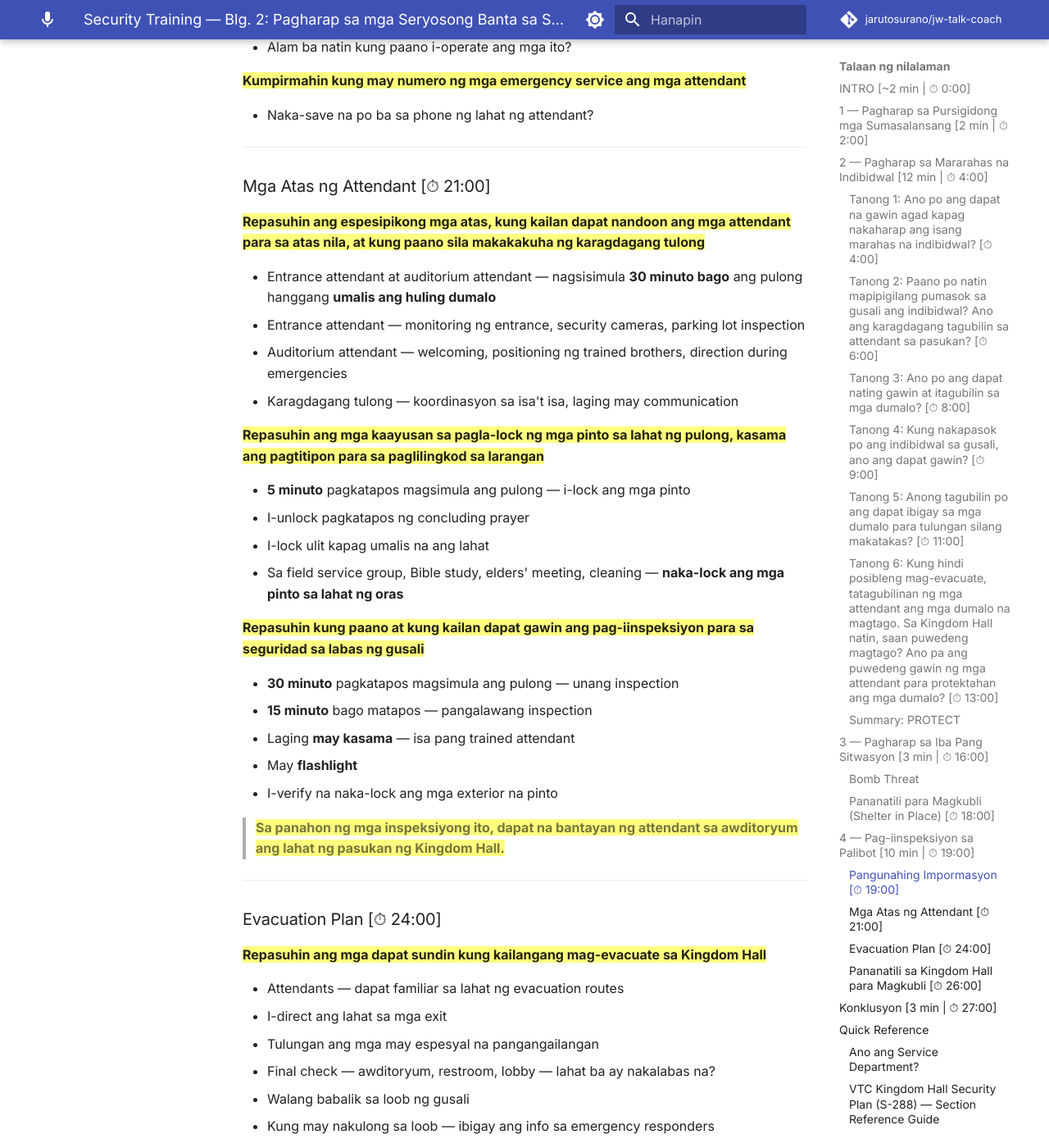
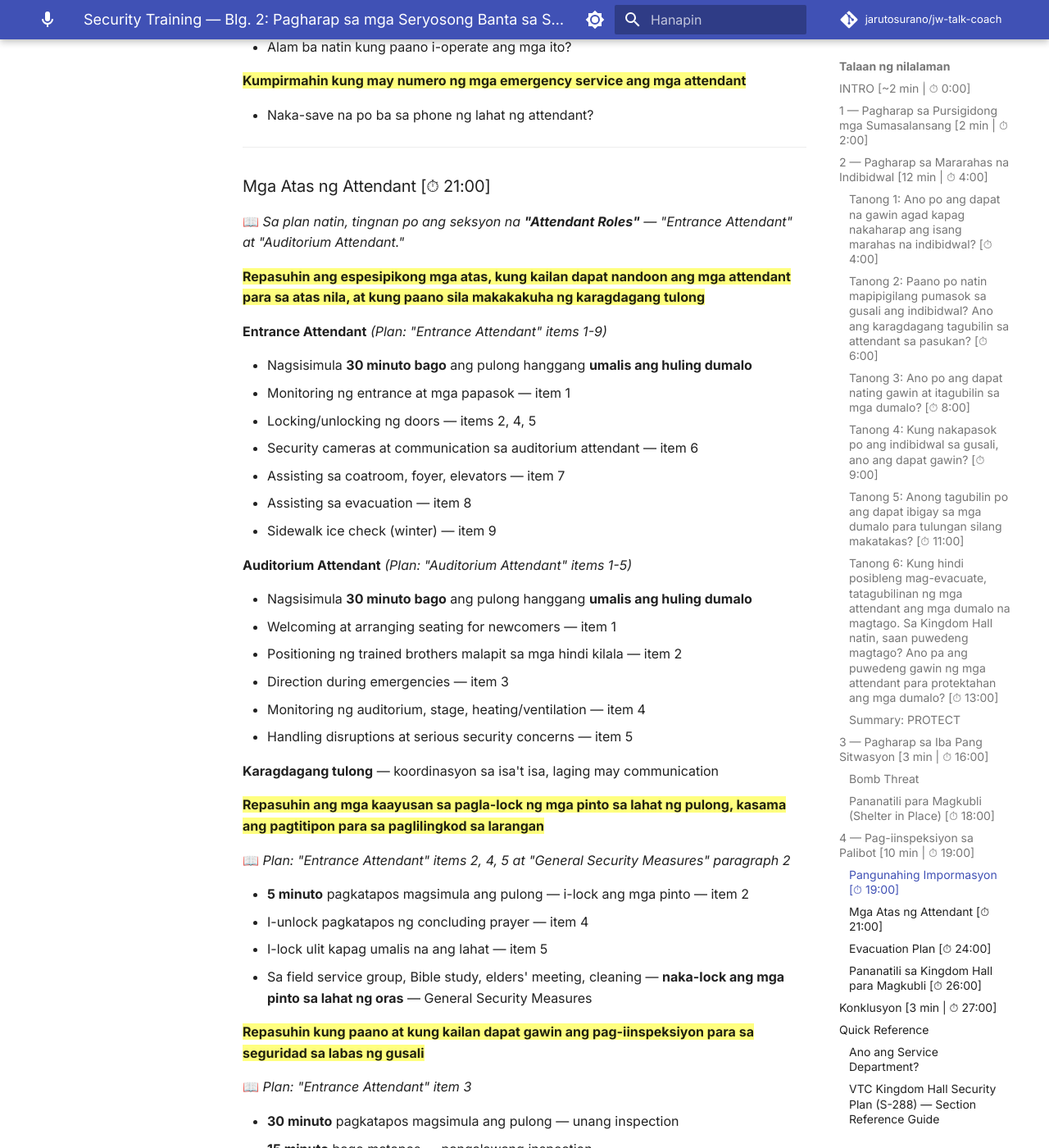
Before and after one commit to jarutosurano/jw-talk-coach, an MkDocs documentation site: the page built from docs/talks/30min/s289-security-training-blg2/index.md, in a window 1280 px wide and 1400 px high, scrolled down 8939 px. Shown: the whole window at 82% size. Built offline with MkDocs 1.6.1 and Material for MkDocs 9.7.7, drawn with Linux system fonts in a browser that asks for light colours; comment, search, counter and statistics services are not loaded.

Commit message:
Add S-288 section/item references to Mga Atas ng Attendant walkthrough
- Mapped each outline point to specific S-288 sections and item numbers
- Split attendant duties into Entrance Attendant (items 1-9) and Auditorium Attendant (items 1-5)
- Added plan references for door locking and parking lot inspection items

Co-Authored-By: Claude Opus 4.6 (1M context) <noreply@anthropic.com>

```diff
--- a/docs/talks/30min/s289-security-training-blg2/index.md
+++ b/docs/talks/30min/s289-security-training-blg2/index.md
@@ -304,21 +304,43 @@ Follow-up: **Matapos mag-evacuate, anong mga hakbang ang dapat gawin?**
 
 ### Mga Atas ng Attendant [⏱ 21:00]
 
+📖 *Sa plan natin, tingnan po ang seksyon na **"Attendant Roles"** — "Entrance Attendant" at "Auditorium Attendant."*
+
 **==Repasuhin ang espesipikong mga atas, kung kailan dapat nandoon ang mga attendant para sa atas nila, at kung paano sila makakakuha ng karagdagang tulong==**
 
-- Entrance attendant at auditorium attendant — nagsisimula **30 minuto bago** ang pulong hanggang **umalis ang huling dumalo**
-- Entrance attendant — monitoring ng entrance, security cameras, parking lot inspection
-- Auditorium attendant — welcoming, positioning ng trained brothers, direction during emergencies
-- Karagdagang tulong — koordinasyon sa isa't isa, laging may communication
+**Entrance Attendant** *(Plan: "Entrance Attendant" items 1-9)*
+
+- Nagsisimula **30 minuto bago** ang pulong hanggang **umalis ang huling dumalo**
+- Monitoring ng entrance at mga papasok — item 1
+- Locking/unlocking ng doors — items 2, 4, 5
+- Security cameras at communication sa auditorium attendant — item 6
+- Assisting sa coatroom, foyer, elevators — item 7
+- Assisting sa evacuation — item 8
+- Sidewalk ice check (winter) — item 9
+
+**Auditorium Attendant** *(Plan: "Auditorium Attendant" items 1-5)*
+
+- Nagsisimula **30 minuto bago** ang pulong hanggang **umalis ang huling dumalo**
+- Welcoming at arranging seating for newcomers — item 1
+- Positioning ng trained brothers malapit sa mga hindi kilala — item 2
+- Direction during emergencies — item 3
+- Monitoring ng auditorium, stage, heating/ventilation — item 4
+- Handling disruptions at serious security concerns — item 5
+
+**Karagdagang tulong** — koordinasyon sa isa't isa, laging may communication
 
 **==Repasuhin ang mga kaayusan sa pagla-lock ng mga pinto sa lahat ng pulong, kasama ang pagtitipon para sa paglilingkod sa larangan==**
 
-- **5 minuto** pagkatapos magsimula ang pulong — i-lock ang mga pinto
-- I-unlock pagkatapos ng concluding prayer
-- I-lock ulit kapag umalis na ang lahat
-- Sa field service group, Bible study, elders' meeting, cleaning — **naka-lock ang mga pinto sa lahat ng oras**
+📖 *Plan: "Entrance Attendant" items 2, 4, 5 at "General Security Measures" paragraph 2*
+
+- **5 minuto** pagkatapos magsimula ang pulong — i-lock ang mga pinto — item 2
+- I-unlock pagkatapos ng concluding prayer — item 4
+- I-lock ulit kapag umalis na ang lahat — item 5
+- Sa field service group, Bible study, elders' meeting, cleaning — **naka-lock ang mga pinto sa lahat ng oras** — General Security Measures
 
 **==Repasuhin kung paano at kung kailan dapat gawin ang pag-iinspeksiyon para sa seguridad sa labas ng gusali==**
+
+📖 *Plan: "Entrance Attendant" item 3*
 
 - **30 minuto** pagkatapos magsimula ang pulong — unang inspection
 - **15 minuto** bago matapos — pangalawang inspection
```
